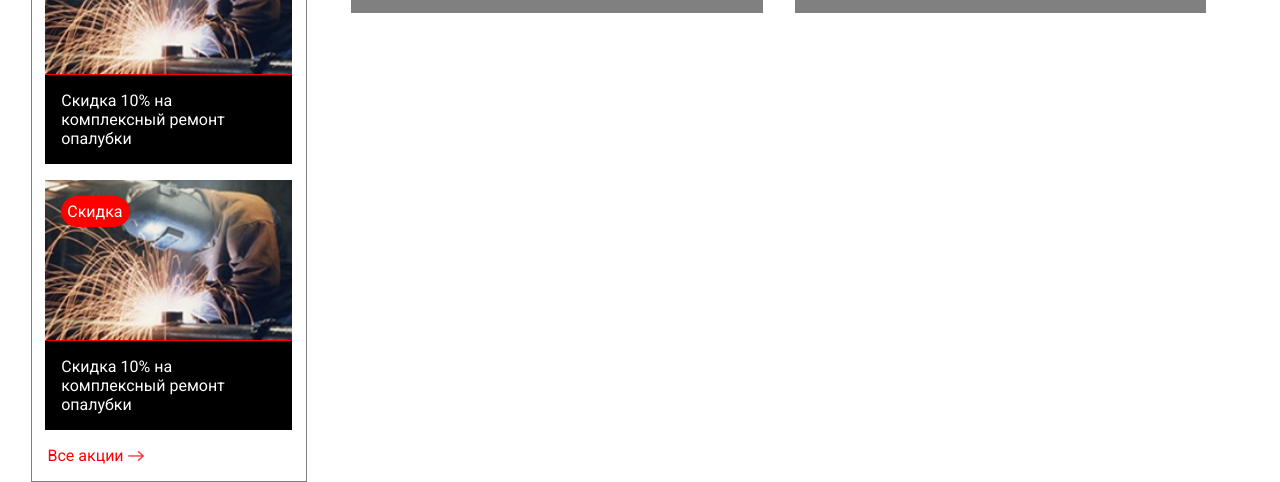
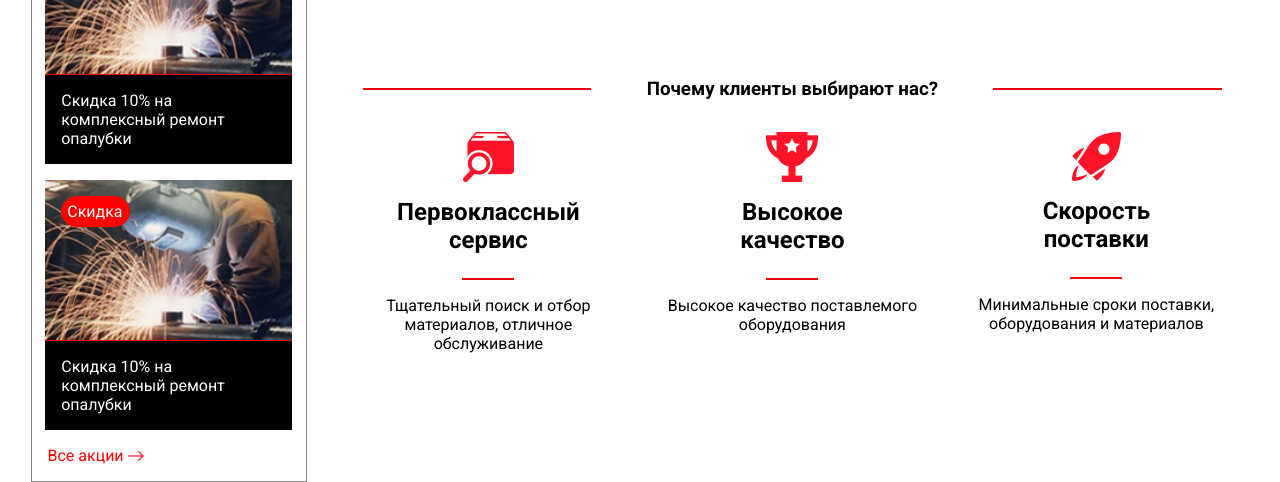
Before and after one commit to Rmnzm/layout_canvas, a plain HTML site: page index.html in a window 1280 px wide. Shown: the part 1123-1605 px from the top of the page. Drawn offline with Linux system fonts and the light colour scheme.

Commit message:
continue

```diff
--- a/index.html
+++ b/index.html
@@ -211,6 +211,57 @@
                         <img src="images/figures/tangle.png" alt="" class="main-head-logo">
                     </div>
                 </div>
+                <div class="main-content">
+                    <div class="main-content-head">
+                        <div class="line"></div>
+                        <div><h3>Почему клиенты выбирают нас?</h3></div>
+                        <div class="line"></div>
+                    </div>
+                    <div class="main-content-intro">
+                        <div class="box">
+                            <div class="logo">
+                                <img src="images/figures/folder.png" alt="">
+                            </div>
+                            <div class="head">
+                                <h4>Первоклассный <br> сервис</h4>
+                            </div>
+                            <div class="line">
+
+                            </div>
+                            <div class="text">
+                                <p>Тщательный поиск и отбор материалов, отличное обслуживание</p>
+                            </div>
+                        </div>
+                        <div class="box">
+                            <div class="logo">
+                                <img src="images/figures/cup.png" alt="">
+                            </div>
+                            <div class="head">
+                                <h4>Высокое <br> качество</h4>
+                            </div>
+                            <div class="line">
+
+                            </div>
+                            <div class="text">
+                                <p>Высокое качество поставлемого оборудования</p>
+                            </div>
+                        </div>
+                        <div class="box">
+                            <div class="logo">
+                                <img src="images/figures/rocket.png" alt="">
+                            </div>
+                            <div class="head">
+                                <h4>Скорость <br> поставки</h4>
+                            </div>
+                            <div class="line">
+
+                            </div>
+                            <div class="text">
+                                <p>Минимальные сроки поставки, оборудования и материалов</p>
+                            </div>
+                        </div>
+                    </div>
+                </div>
             </main>
         </article>
     </section>
--- a/style.css
+++ b/style.css
@@ -494,12 +494,13 @@ body
 .main-head-box
 {
     display: flex;
+    margin: auto;
+    justify-content: space-around;
 }
 
 .main-head-box > .main-head-1, .main-head-2
 {
     width: 45%;
-    padding: 1em;
 }
 
 .main-head-1 > .main-head-box-img
@@ -573,3 +574,69 @@ body
     bottom: 11.3em;
     left: 16.5em;
 }
+
+/*   Main Content   */
+
+.main-content
+{
+    margin: auto;
+}
+
+.main-content > .main-content-head
+{
+    display: flex;
+    justify-content: space-around;
+    align-items: center;
+    margin: auto;
+}
+
+.main-content > .main-content-head > .line {
+    height: 2px;
+    background: red;
+    width: 25%;
+}
+
+
+/*   BOXES   */
+
+.main-content-intro
+{
+    display: flex;
+    justify-content: space-between;
+    margin: auto;
+    width: 95%;
+    padding-top: 2em;
+}
+
+.main-content-intro > .box
+{
+    width: 30%;
+}
+
+.main-content-intro > .box > .logo > img
+{
+    margin: auto;
+    padding-bottom: 1em;
+}
+
+.main-content-intro > .box > .head > h4
+{
+    text-align: center;
+    font-size: 24px;
+    font-weight: 700;
+    padding-bottom: 1em;
+}
+
+.main-content-intro > .box > .line
+{
+    margin: auto;
+    width: 20%;
+    height: 2px;
+    background: red;
+    margin-bottom: 1em;
+}
+
+.main-content-intro > .box > .text
+{
+    text-align: center;
+}
```
